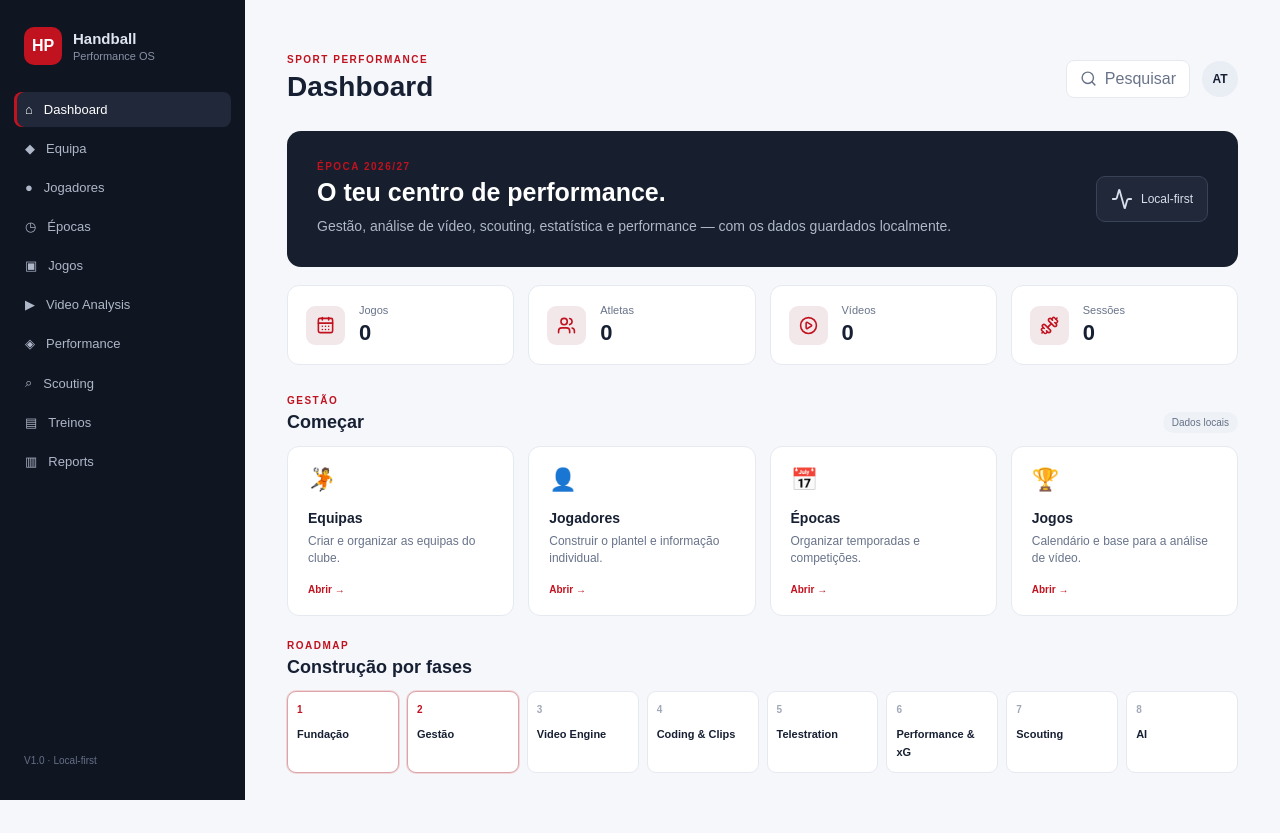
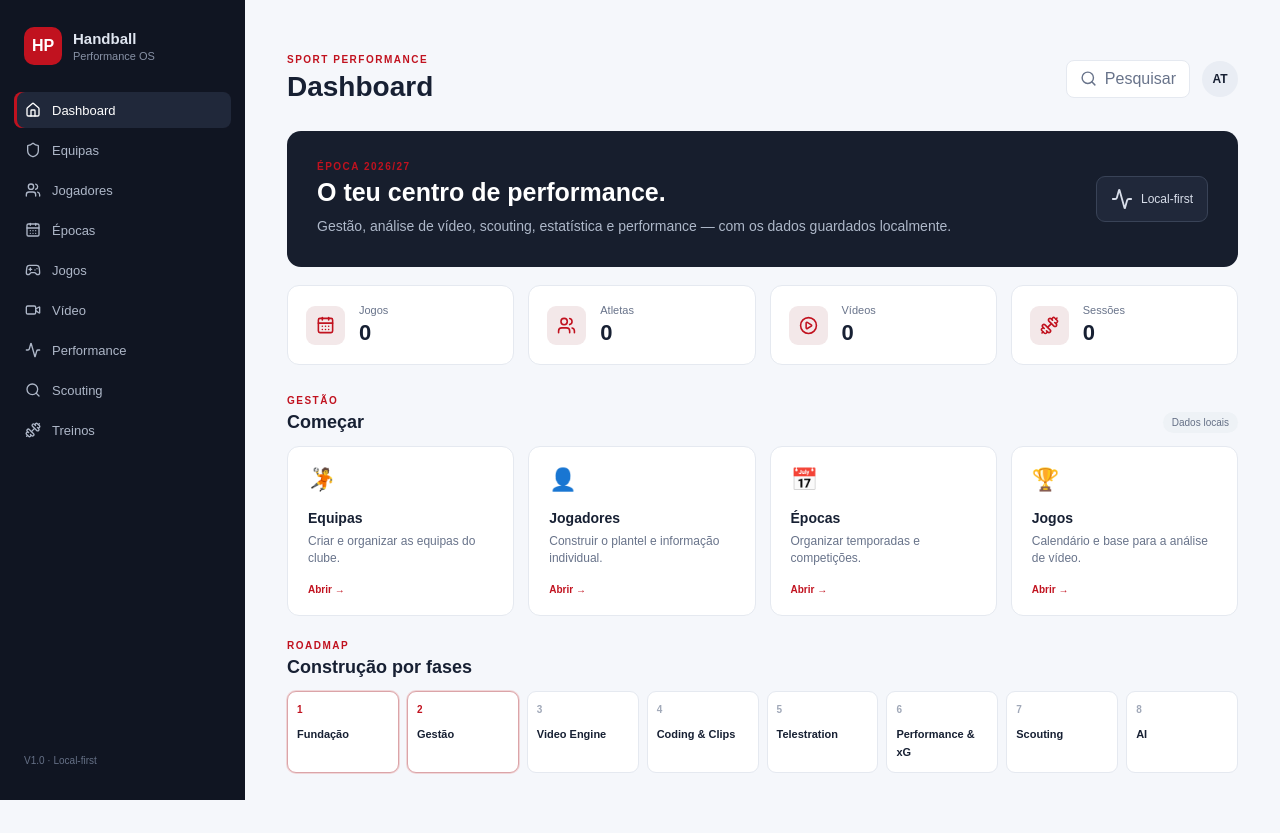
Before and after one commit to AndreBitZ/handball-performance-os, a Next.js app: page / in a window 1280 px wide. Built offline with nearby package versions, Linux system fonts and the light colour scheme.

Commit message:
refactor: use persistent application shell on dashboard

```diff
--- a/app/page.tsx
+++ b/app/page.tsx
@@ -2,13 +2,7 @@
 
 import { useEffect, useState } from 'react'
 import { Activity, CalendarDays, CirclePlay, Dumbbell, Search, Users } from 'lucide-react'
-import './dashboard.css'
 import { db } from '../src/lib/storage/db'
-
-const nav = [
-  ['Dashboard', '/'], ['Equipa', '/teams'], ['Jogadores', '/players'], ['Épocas', '/seasons'], ['Jogos', '/games'],
-  ['Video Analysis', '#'], ['Performance', '#'], ['Scouting', '#'], ['Treinos', '#'], ['Reports', '#'],
-]
 
 export default function Home() {
   const [counts, setCounts] = useState({ games: 0, players: 0, videos: 0, sessions: 0 })
@@ -25,18 +19,11 @@ export default function Home() {
     { label: 'Sessões', value: counts.sessions, icon: Dumbbell },
   ]
 
-  return <main className="shell">
-    <aside className="sidebar">
-      <div className="brand"><div className="brandMark">HP</div><div><strong>Handball</strong><span>Performance OS</span></div></div>
-      <nav className="nav">{nav.map(([item, href], index) => <a className={index === 0 ? 'navItem active' : 'navItem'} href={href} key={item}><span>{['⌂','◆','●','◷','▣','▶','◈','⌕','▤','▥'][index]}</span>{item}</a>)}</nav>
-      <div className="sidebarFooter">V1.0 · Local-first</div>
-    </aside>
-    <section className="content">
-      <header className="topbar"><div><p className="eyebrow">SPORT PERFORMANCE</p><h1>Dashboard</h1></div><div className="topActions"><button className="search"><Search size={17}/> Pesquisar</button><div className="avatar">AT</div></div></header>
-      <div className="hero"><div><p className="eyebrow">ÉPOCA 2026/27</p><h2>O teu centro de performance.</h2><p>Gestão, análise de vídeo, scouting, estatística e performance — com os dados guardados localmente.</p></div><div className="heroBadge"><Activity size={22}/> Local-first</div></div>
-      <div className="statsGrid">{stats.map(({ label, value, icon: Icon }) => <article className="statCard" key={label}><div className="statIcon"><Icon size={19}/></div><div><span>{label}</span><strong>{value}</strong></div></article>)}</div>
-      <section className="section"><div className="sectionHeader"><div><p className="eyebrow">GESTÃO</p><h3>Começar</h3></div><span className="status">Dados locais</span></div><div className="moduleGrid"><a className="moduleCard" href="/teams"><div className="moduleEmoji">🤾</div><h4>Equipas</h4><p>Criar e organizar as equipas do clube.</p><span>Abrir →</span></a><a className="moduleCard" href="/players"><div className="moduleEmoji">👤</div><h4>Jogadores</h4><p>Construir o plantel e informação individual.</p><span>Abrir →</span></a><a className="moduleCard" href="/seasons"><div className="moduleEmoji">📅</div><h4>Épocas</h4><p>Organizar temporadas e competições.</p><span>Abrir →</span></a><a className="moduleCard" href="/games"><div className="moduleEmoji">🏆</div><h4>Jogos</h4><p>Calendário e base para a análise de vídeo.</p><span>Abrir →</span></a></div></section>
-      <section className="section roadmap"><div className="sectionHeader"><div><p className="eyebrow">ROADMAP</p><h3>Construção por fases</h3></div></div><div className="steps">{['Fundação','Gestão','Video Engine','Coding & Clips','Telestration','Performance & xG','Scouting','AI'].map((step, i) => <div className={i < 2 ? 'step current' : 'step'} key={step}><b>{i + 1}</b><span>{step}</span></div>)}</div></section>
-    </section>
+  return <main className="content">
+    <header className="topbar"><div><p className="eyebrow">SPORT PERFORMANCE</p><h1>Dashboard</h1></div><div className="topActions"><button className="search"><Search size={17}/> Pesquisar</button><div className="avatar">AT</div></div></header>
+    <div className="hero"><div><p className="eyebrow">ÉPOCA 2026/27</p><h2>O teu centro de performance.</h2><p>Gestão, análise de vídeo, scouting, estatística e performance — com os dados guardados localmente.</p></div><div className="heroBadge"><Activity size={22}/> Local-first</div></div>
+    <div className="statsGrid">{stats.map(({ label, value, icon: Icon }) => <article className="statCard" key={label}><div className="statIcon"><Icon size={19}/></div><div><span>{label}</span><strong>{value}</strong></div></article>)}</div>
+    <section className="section"><div className="sectionHeader"><div><p className="eyebrow">GESTÃO</p><h3>Começar</h3></div><span className="status">Dados locais</span></div><div className="moduleGrid"><a className="moduleCard" href="/teams"><div className="moduleEmoji">🤾</div><h4>Equipas</h4><p>Criar e organizar as equipas do clube.</p><span>Abrir →</span></a><a className="moduleCard" href="/players"><div className="moduleEmoji">👤</div><h4>Jogadores</h4><p>Construir o plantel e informação individual.</p><span>Abrir →</span></a><a className="moduleCard" href="/seasons"><div className="moduleEmoji">📅</div><h4>Épocas</h4><p>Organizar temporadas e competições.</p><span>Abrir →</span></a><a className="moduleCard" href="/games"><div className="moduleEmoji">🏆</div><h4>Jogos</h4><p>Calendário e base para a análise de vídeo.</p><span>Abrir →</span></a></div></section>
+    <section className="section roadmap"><div className="sectionHeader"><div><p className="eyebrow">ROADMAP</p><h3>Construção por fases</h3></div></div><div className="steps">{['Fundação','Gestão','Video Engine','Coding & Clips','Telestration','Performance & xG','Scouting','AI'].map((step, i) => <div className={i < 2 ? 'step current' : 'step'} key={step}><b>{i + 1}</b><span>{step}</span></div>)}</div></section>
   </main>
 }
```
